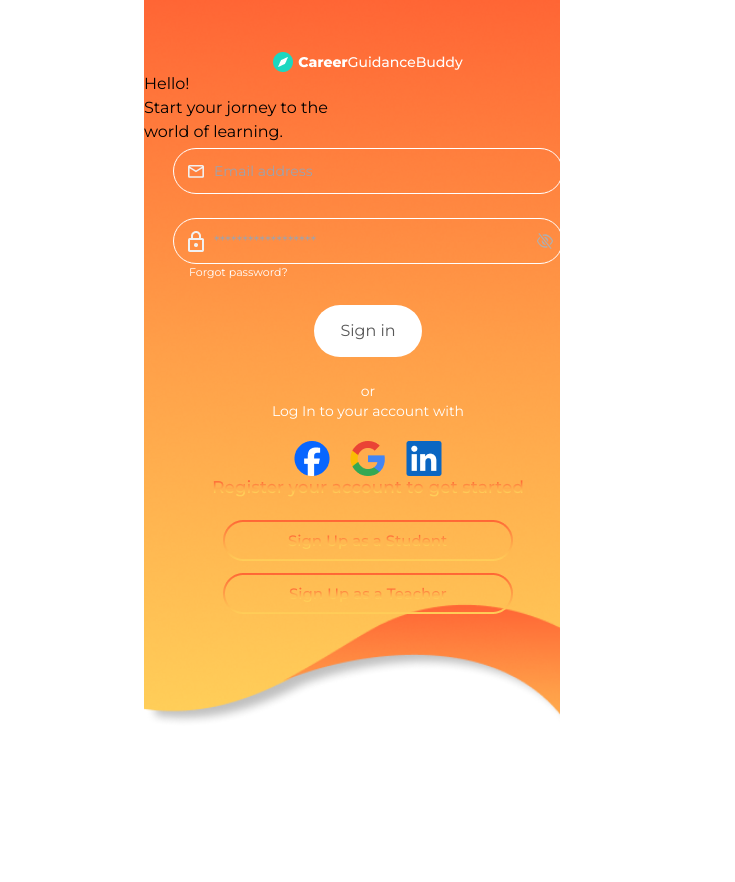
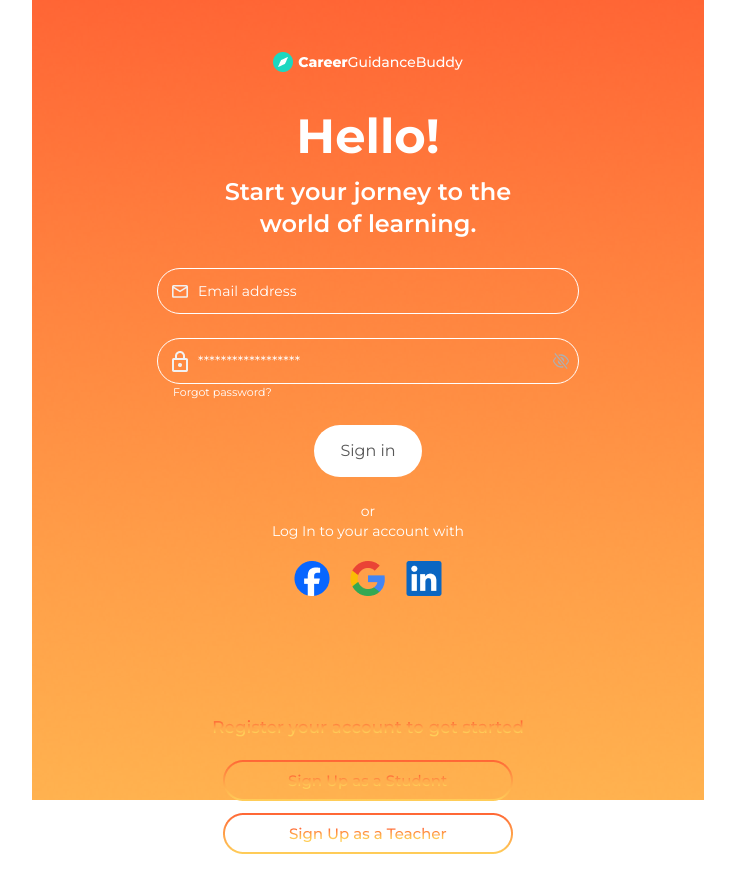
Before and after one commit to tikoot/Study-Platform, a website: page signin.html in a window 1280 px wide. Shown: the whole page, without its empty margins (272-1007 px from the left). Before the commit the page ends 800 px from the top, so only its background shows below. Drawn offline with Linux system fonts and the light colour scheme.

Commit message:
updatte sign in page

```diff
--- a/signin.html
+++ b/signin.html
@@ -10,16 +10,22 @@
     <section>
       <div>
         <div
-          class="bg-contain bg-no-repeat w-full h-screen sm:mx-auto sm:w-full sm:max-w-md"
+          class="bg-cover bg-no-repeat w-full h-screen sm:mx-auto sm:max-w-2xl"
           style="background-image: url('./src/img/bg.png')"
         >
           <div class="flex justify-center items-center mx-auto pt-[52px]">
             <img src="./src/img/logo.png" alt="logo" />
           </div>
           <div class="">
-            <h1>Hello!</h1>
-            <h3>Start your jorney to the</h3>
-            <h3>world of learning.</h3>
+            <h1 class="text-center text-white text-5xl font-bold pt-10 pb-4">
+              Hello!
+            </h1>
+            <h3 class="text-center text-white text-2xl font-semibold">
+              Start your jorney to the
+            </h3>
+            <h3 class="text-center text-white text-2xl font-semibold pb-6">
+              world of learning.
+            </h3>
             <div>
               <div class="sm:mx-auto sm:w-full sm:max-w-[480px]">
                 <div class="px-[29px]">
@@ -44,7 +50,7 @@
                         </div>
                         <input
                           type="text"
-                          class="pl-10 pr-4 py-3 border border-white text-white placeholder:white bg-transparent text-sm w-full rounded-full"
+                          class="pl-10 placeholder:text-white pr-4 py-3 border border-white text-white bg-transparent text-sm w-full rounded-full"
                           placeholder="Email address "
                           style="background: transparent"
                         />
@@ -62,7 +68,7 @@
                           name="password"
                           type="password"
                           required
-                          class="pl-10 pr-4 py-3 border border-white text-white placeholder:white bg-transparent text-sm w-full rounded-full"
+                          class="pl-10 pr-4 py-3 border border-white text-white placeholder:text-white bg-transparent text-sm w-full rounded-full"
                           placeholder="******************"
                           style="background: transparent; color: white"
                         />
@@ -131,7 +137,7 @@
         </div>
 
         <div
-          class="sm:mx-auto sm:w-full sm:max-w-[480px] mt-[-320px] flex justify-center flex-col items-center"
+          class="sm:mx-auto sm:w-full sm:max-w-[480px] mt-[-80px] flex justify-center flex-col items-center"
         >
           <p class="pb-[23px]">
             <img
```
Also changed, not shown: cabinet.html (+3 -3 lines), dist/output.css, src/img/ab.png (added), src/img/dis.png (added).
